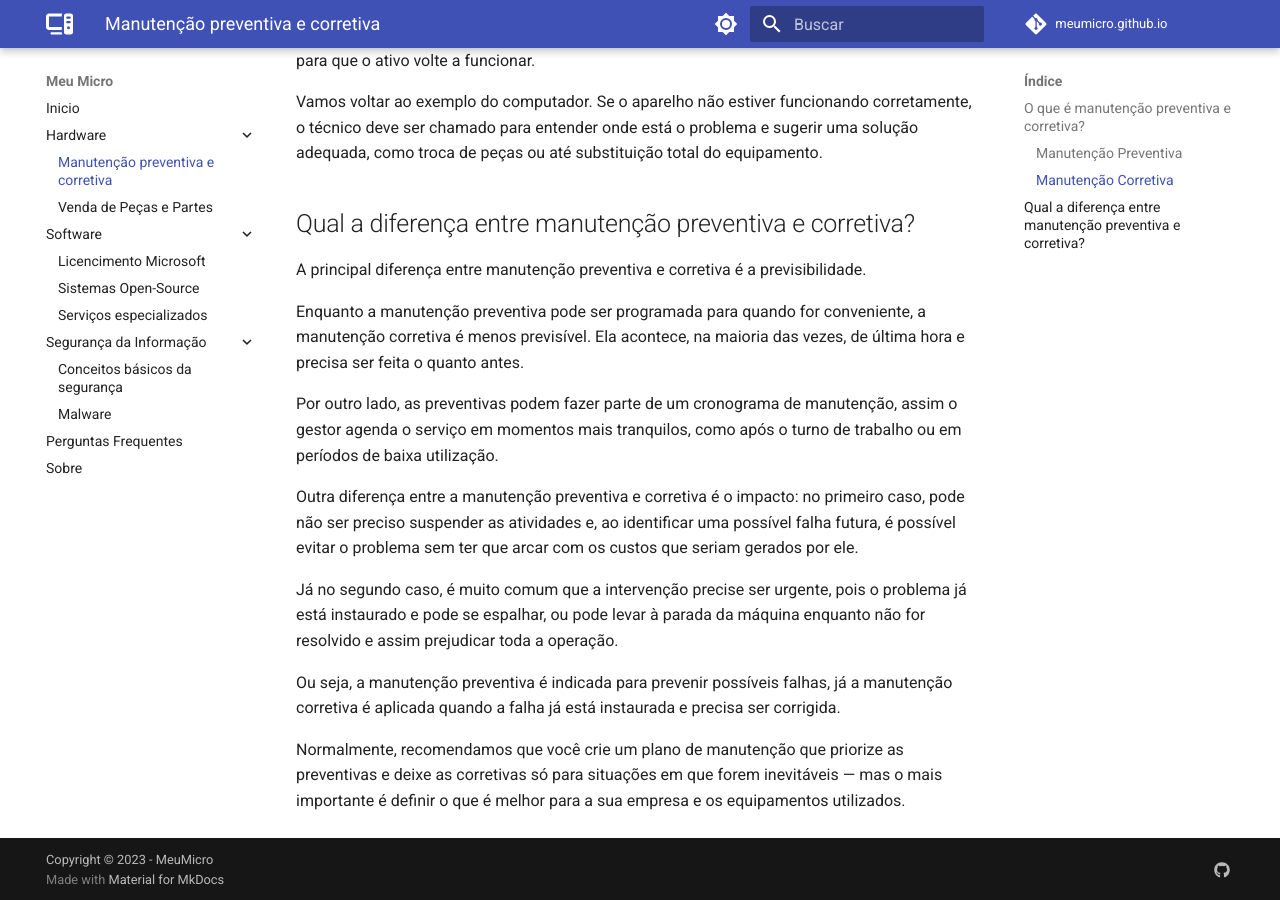
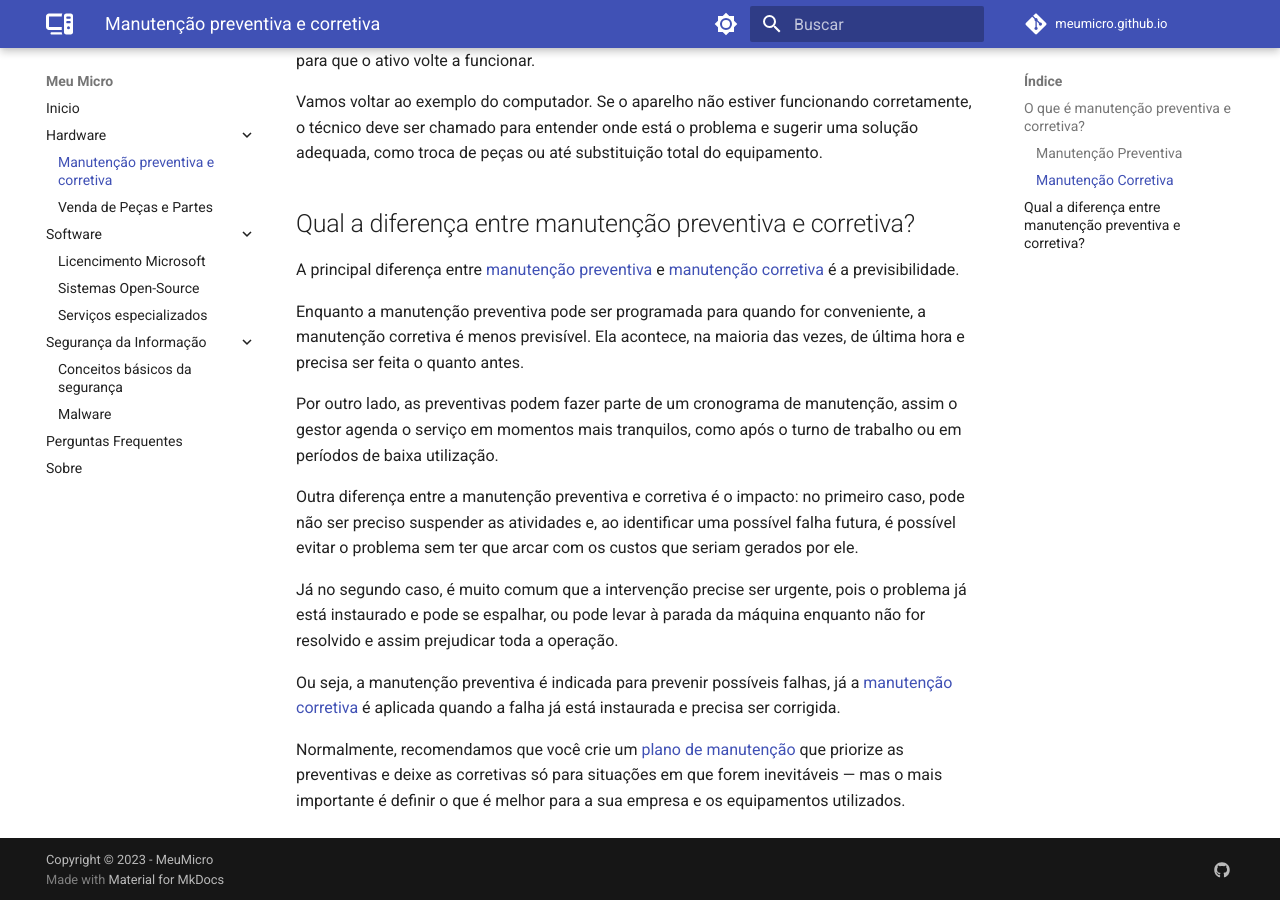
Before and after one commit to MeuMicro/meumicro.github.io, an MkDocs documentation site: the page built from docs/hardware/manutencao.md, in a window 1280 px wide and 900 px high, scrolled down 1486 px. Built offline with MkDocs 1.6.1 and Material for MkDocs 9.7.7, drawn with Linux system fonts in a browser that asks for light colours; comment, search, counter and statistics services are not loaded.

Commit message:
incluindo o plano de manutenção

```diff
--- a/docs/hardware/manutencao.md
+++ b/docs/hardware/manutencao.md
@@ -18,23 +18,23 @@
 
 Na inspeção, o técnico pode identificar que o aparelho precisa de limpeza ou que uma peça deve ser trocada. Como esses problemas foram identificados com antecedência, eles puderam ser corrigidos antes que causassem falhas e levassem à parada do computador.
 
-Esse tipo de manutenção é mais barata que a [manutenção corretiva](corretiva.md).
+Esse tipo de manutenção é mais barata que a [manutenção corretiva](#manutencao-corretiva).
 
 ### Manutenção Corretiva
 Acredite, essa é a manutenção que você não quer em sua empresa. No entanto, é bastante comum. É a manutenção reativa, ou seja, de reação. É feita quando as máquinas param de funcionar, por falhas ou desgaste.
 
 Também chamada de manutenção de quebra, e essa definição já diz tudo, não é mesmo? Para que volte a funcionar, o equipamento precisa de intervenção, ou seja, de um técnico que o conserte para que volte a funcionar e a produção seja retomada.
 
-A manutenção corretiva é intencional. Escolhe-se esse tipo quando há se acredita que os cursos da [manutenção preventiva](preventiva.md) serão mais altos que os de parada e reparo. Apesar de não se tratar de falta de interesse ou competência do gestor em não programar manutenções, é arriscado apostar nesse tipo, pois a qualquer momento essa estratégia pode custar caro.
+A manutenção corretiva é intencional. Escolhe-se esse tipo quando há se acredita que os cursos da [manutenção preventiva](#manutencao-preventiva) serão mais altos que os de parada e reparo. Apesar de não se tratar de falta de interesse ou competência do gestor em não programar manutenções, é arriscado apostar nesse tipo, pois a qualquer momento essa estratégia pode custar caro.
 
 Por outro lado, a manutenção corretiva não é planejada e muitas vezes é emergencial. Ela deve ser aplicada quando o equipamento apresenta uma falha que precisa ser corrigida.
 
-A [manutenção preventiva](preventiva.md) muitas vezes diminui a necessidade de corretivas, já que se antecede às falhas. Quando isso não for possível, é preciso realizar todas as intervenções necessárias para que o ativo volte a funcionar.
+A [manutenção preventiva](#manutencao-preventiva) muitas vezes diminui a necessidade de corretivas, já que se antecede às falhas. Quando isso não for possível, é preciso realizar todas as intervenções necessárias para que o ativo volte a funcionar.
 
 Vamos voltar ao exemplo do computador. Se o aparelho não estiver funcionando corretamente, o técnico deve ser chamado para entender onde está o problema e sugerir uma solução adequada, como troca de peças ou até substituição total do equipamento.
 
 ## Qual a diferença entre manutenção preventiva e corretiva?
-A principal diferença entre manutenção preventiva e corretiva é a previsibilidade.
+A principal diferença entre [manutenção preventiva](#manutenção-preventiva) e [manutenção corretiva](#manutenção-corretiva) é a previsibilidade.
 
 Enquanto a manutenção preventiva pode ser programada para quando for conveniente, a manutenção corretiva é menos previsível. Ela acontece, na maioria das vezes, de última hora e precisa ser feita o quanto antes.
 
@@ -44,6 +44,6 @@
 
 Já no segundo caso, é muito comum que a intervenção precise ser urgente, pois o problema já está instaurado e pode se espalhar, ou pode levar à parada da máquina enquanto não for resolvido e assim prejudicar toda a operação.
 
-Ou seja, a manutenção preventiva é indicada para prevenir possíveis falhas, já a manutenção corretiva é aplicada quando a falha já está instaurada e precisa ser corrigida.
+Ou seja, a manutenção preventiva é indicada para prevenir possíveis falhas, já a [manutenção corretiva](#manutenção-corretiva) é aplicada quando a falha já está instaurada e precisa ser corrigida.
 
-Normalmente, recomendamos que você crie um plano de manutenção que priorize as preventivas e deixe as corretivas só para situações em que forem inevitáveis — mas o mais importante é definir o que é melhor para a sua empresa e os equipamentos utilizados.
+Normalmente, recomendamos que você crie um [plano de manutenção](plano-de-manutencao.md) que priorize as preventivas e deixe as corretivas só para situações em que forem inevitáveis — mas o mais importante é definir o que é melhor para a sua empresa e os equipamentos utilizados.
```
Also changed, not shown: docs/hardware/plano-de-manutencao.md (added, +14 -0 lines), docs/images/plano-manutencao.png (added).
